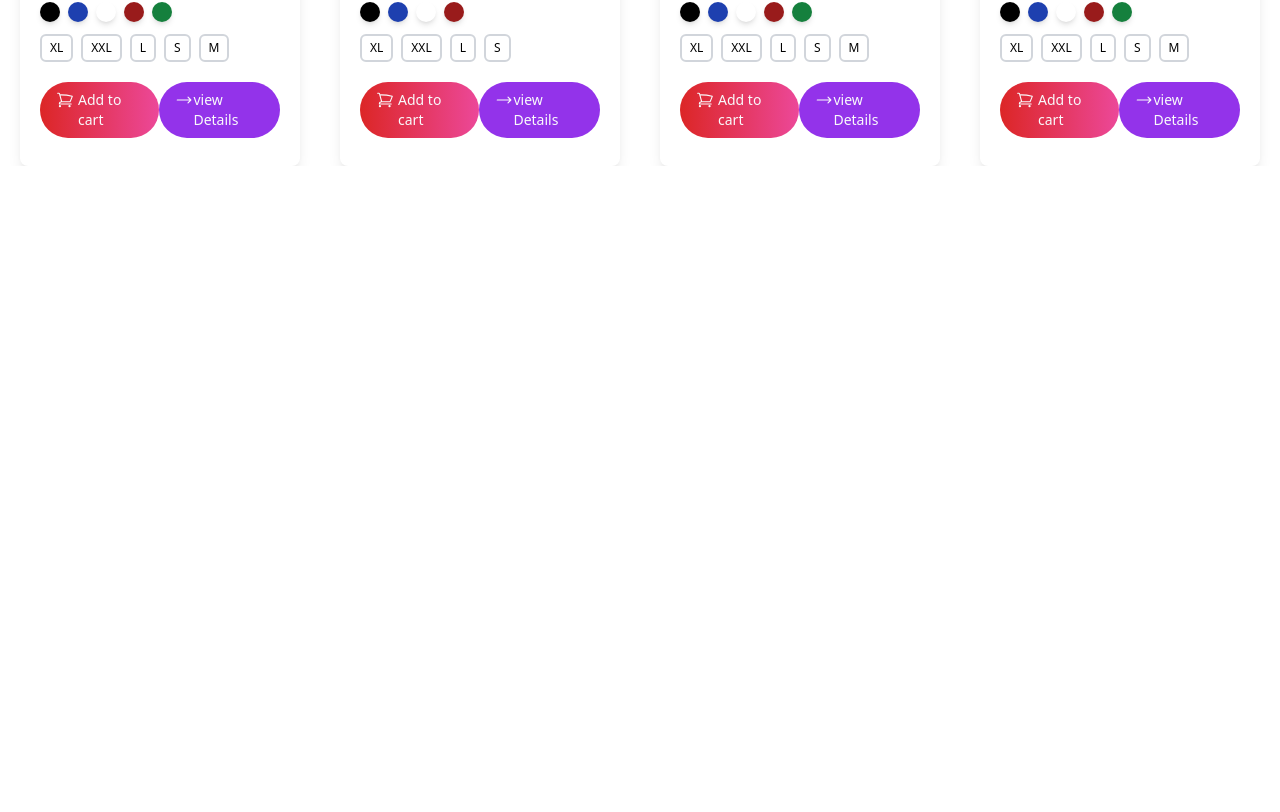
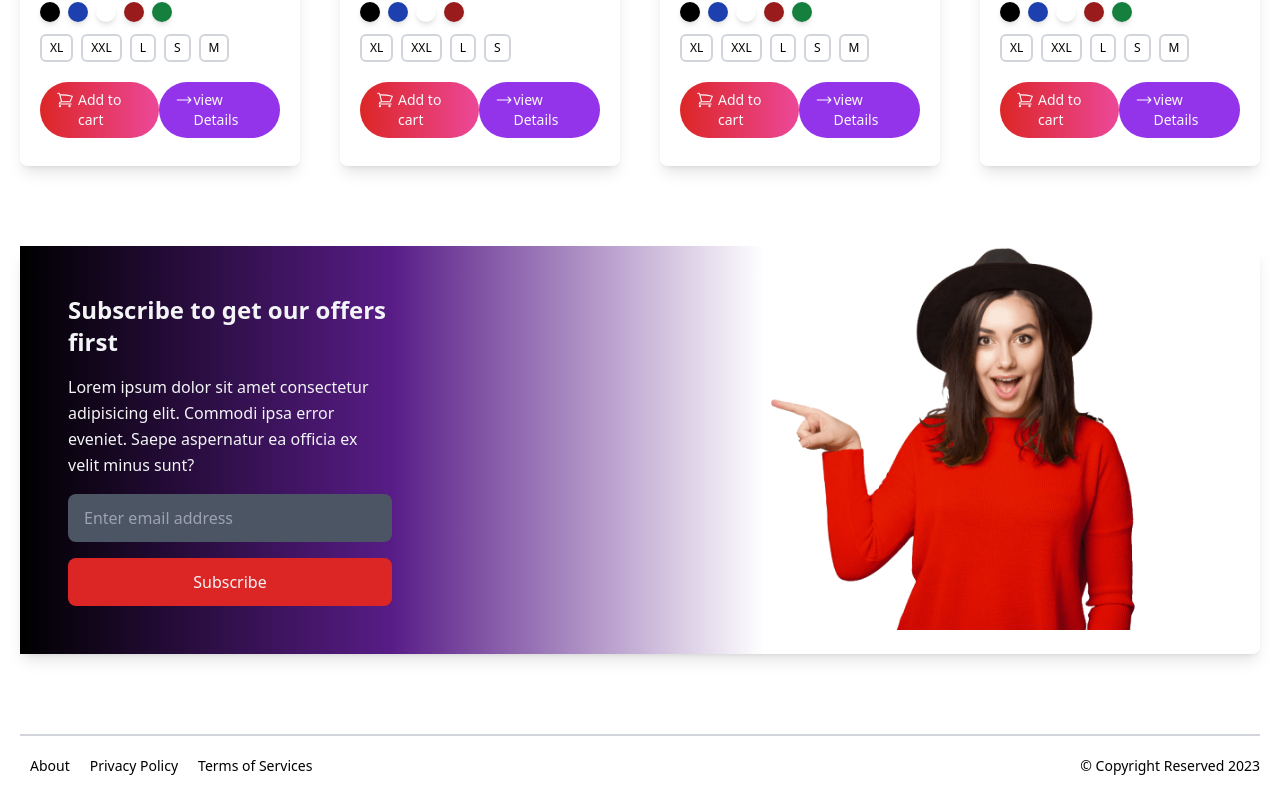
Before and after one commit to thwahatkp/eshop, a React (Create React App) app: page / in a window 1280 px wide. Shown: the part 1248-2060 px from the top of the page. Before the commit the page ends 1414 px from the top, so only its background shows below. Built offline with nearby package versions, Linux system fonts and the light colour scheme.

Commit message:
added newsletter and footer

```diff
--- a/src/App.jsx
+++ b/src/App.jsx
@@ -1,14 +1,18 @@
 import "./App.css";
+import Footer from "./components/Footer";
 import Header from "./components/Header";
 import HeroSection from "./components/HeroSection";
+import NewsLetter from "./components/NewsLetter";
 import ProductSection from "./components/ProductSection";
 
 function App() {
   return (
     <div className="container h-8 mx-auto p-5">
       <Header />
-      <HeroSection/>
-      <ProductSection/>
+      <HeroSection />
+      <ProductSection />
+      <NewsLetter />
+      <Footer />
     </div>
   );
 }
--- /dev/null
+++ b/src/components/Footer.jsx
@@ -0,0 +1,19 @@
+import React, {  } from 'react'
+import { Link } from 'react-router-dom'
+
+const Footer = () => {
+    // const [year,setYear] = useState(Date)
+    let year = new Date().getFullYear()
+    return (
+        <div className='flex flex-col md:flex-row md:justify-between text-center border-t-2 border-gray-300 py-5 text-sm'>
+            <div className="mb-4">
+                <Link className='mx-2.5'>About</Link>
+                <Link className='mx-2.5'>Privacy Policy</Link>
+                <Link className='mx-2.5'>Terms of Services</Link>
+            </div>
+            <p>&copy; Copyright Reserved {year}</p>
+        </div>
+    )
+}
+
+export default Footer
--- /dev/null
+++ b/src/components/NewsLetter.jsx
@@ -0,0 +1,25 @@
+import React from 'react'
+
+const NewsLetter = () => {
+    return (
+        <div className='rounded-lg shadow-lg my-20 flex flex-row'>
+            <div className='lg:w-3/5 w-full bg-gradient-to-r from-black ack to-purple-900  lg:via-purple-900 lg:to-transparent p-12 text-gray-100'>
+                <div className="lg:w-1/2" >
+                    <h3 className='text-2xl font-extrabold mb-4'>Subscribe to get our offers first</h3>
+                    <p className='mb-4 leading-relaxed'>Lorem ipsum dolor sit amet consectetur adipisicing elit. Commodi ipsa error eveniet. Saepe aspernatur ea officia ex velit minus sunt?</p>
+                    <div>
+                        <input type="email" name="" placeholder='Enter email address' className='bg-gray-600 text-gray-200 placeholder-gray-400 px-4 py-3 w-full rounded-lg focus:outline-none mb-4' id="" />
+                        <button type='submit' className='bg-red-600 py-3 rounded-lg w-full'>Subscribe</button>
+                    </div>
+                </div>
+
+            </div>
+            <div className='lg:w-2/5 w-full lg:flex lg:flex-row hidden'>
+                <img src="/images/subscribe-banner.png" alt="" className='h-96' />
+            </div>
+
+        </div>
+    )
+}
+
+export default NewsLetter
--- a/src/index.css
+++ b/src/index.css
@@ -2,7 +2,9 @@
 @tailwind components;
 @tailwind utilities;
 
+html{
+    scroll-behavior: smooth;
+}
 *{
-    scroll-behavior: smooth;
     transition: ease 0.6s;
 }
```
